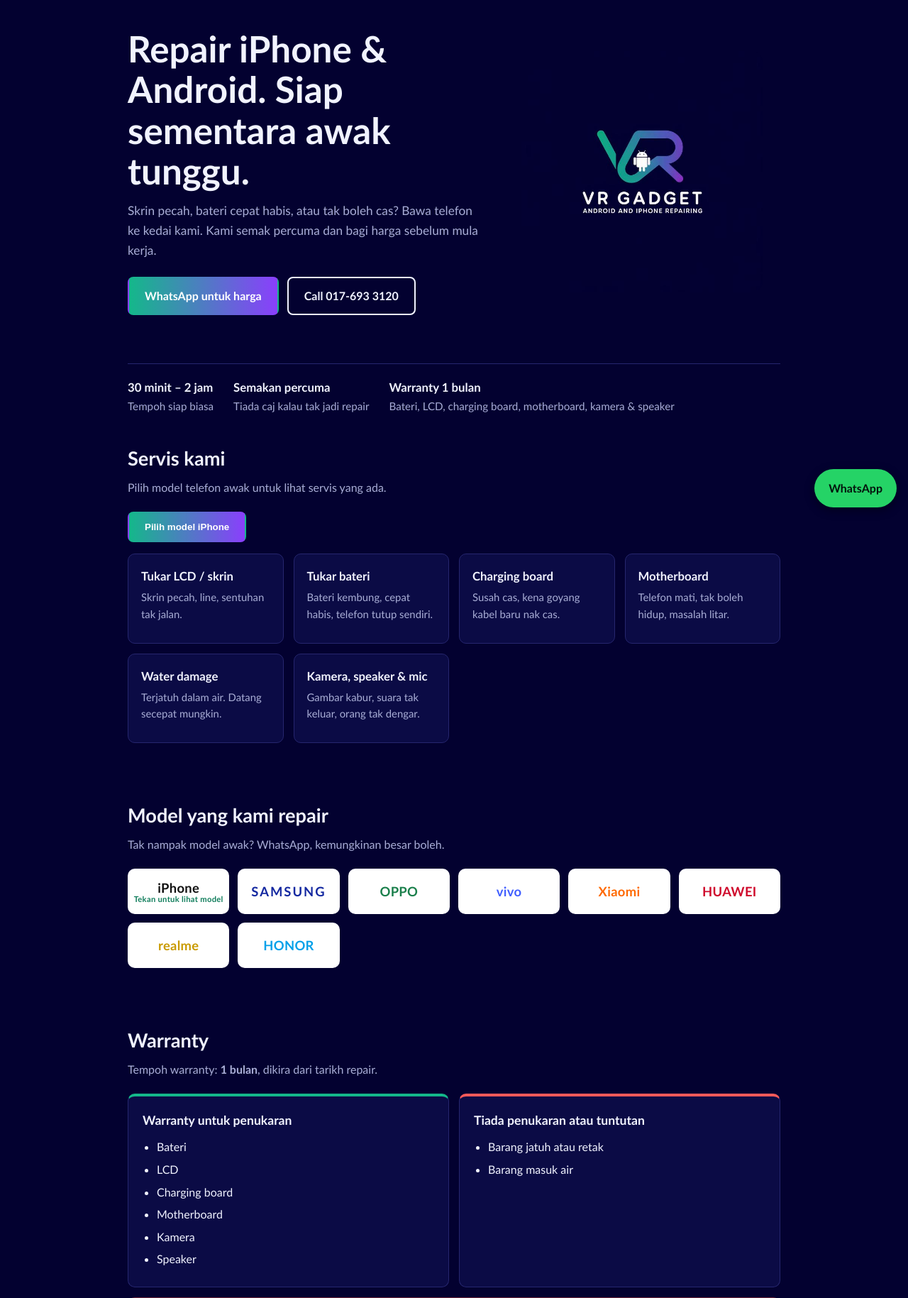
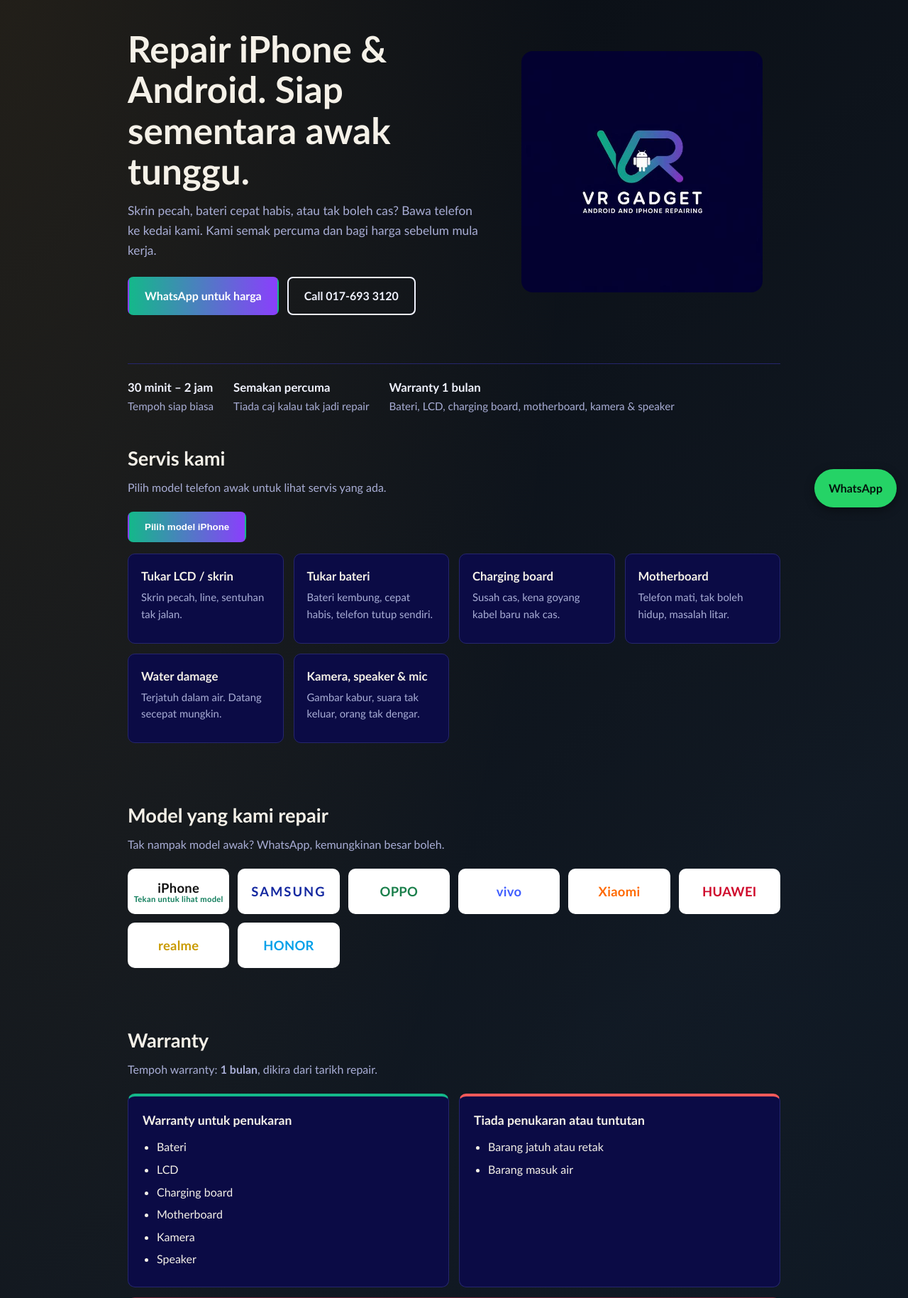
Before and after one commit to mohammadrefan1367-eng/VR_GADGET, a Flask app: page / in a window 1280 px wide. Shown: the part 69-1898 px from the top of the page at 71% size. Run offline with Flask 3, Linux system fonts and the light colour scheme.

Commit message:
Update index.html

```diff
--- a/templates/index.html
+++ b/templates/index.html
@@ -101,6 +101,16 @@ dialog::backdrop{background:rgba(0,0,12,.8)}
 .ask{background:var(--grad);color:#fff;font-weight:700;text-decoration:none;padding:8px 14px;border-radius:8px;font-size:.9rem}
 .dh{flex-wrap:wrap}
 #backM{order:3;flex-basis:100%}
+
+/* VR GADGET LUXURY CLASSIC */
+body {
+    background:
+        radial-gradient(ellipse at top left, rgba(184,145,75,0.15), transparent 45%),
+        radial-gradient(ellipse at bottom right, rgba(25,55,85,0.35), transparent 50%),
+        linear-gradient(135deg, #080b10, #111923 50%, #080b10) !important;
+    background-attachment: fixed;
+    color: #f5f1e8;
+}
 </style>
 </head>
 <body>
```
